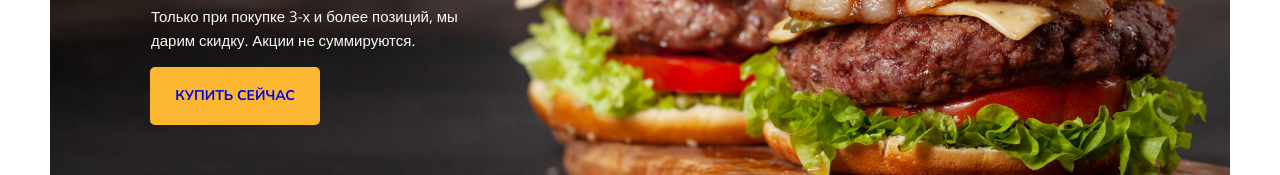
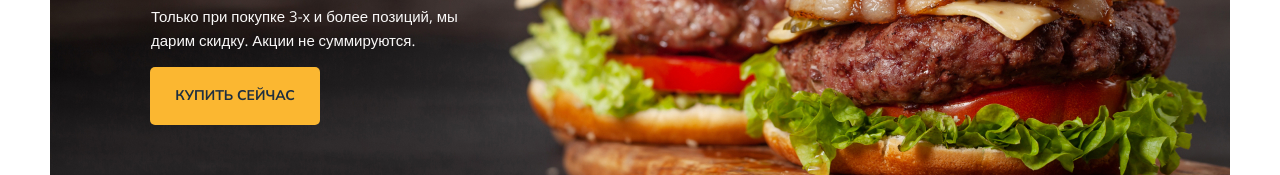
Before and after one commit to Mihail51/Module01-Burger, a plain HTML site: page index.html in a window 1280 px wide. Shown: the part 939-1114 px from the top of the page. Drawn offline with nearby package versions, Linux system fonts and the light colour scheme.

Commit message:
corrected the mistake

```diff
--- a/styles/main.css
+++ b/styles/main.css
@@ -209,4 +209,5 @@ header {
     font-weight: 700;
     text-transform: uppercase;
     text-decoration: none;
+    color: #1E2F40;
 }
```
